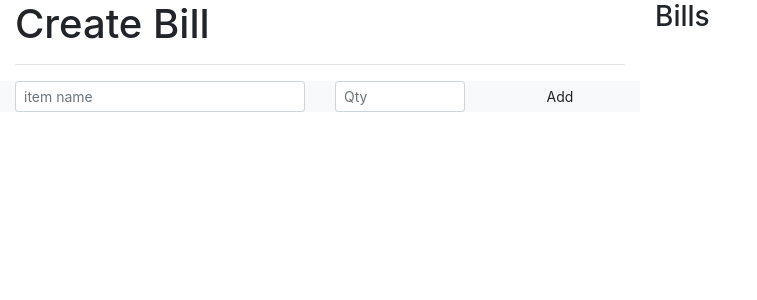
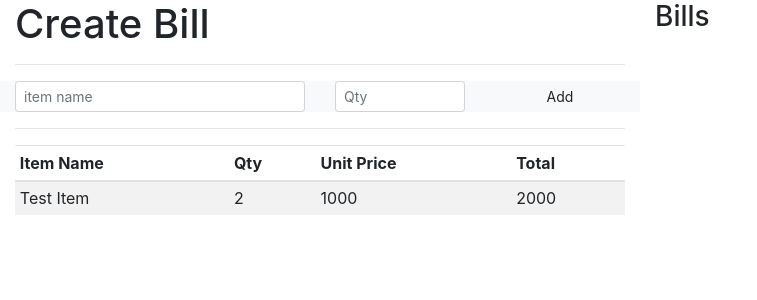
Before and after one commit to RizanMusthafa/simple-billing-app, a React (Create React App) app: page / in a window 1280 px wide. Shown: the top 300 px of the page, without its empty margins (0-757 px from the left). Built offline with nearby package versions, Linux system fonts and the light colour scheme.

Commit message:
added item list component

```diff
--- /dev/null
+++ b/src/components/CreateBill/BillItems.jsx
@@ -0,0 +1,26 @@
+import React from 'react';
+
+const BillItems = props => {
+  return (
+    <table className="table table-sm table-striped">
+      <thead>
+        <tr>
+          <th>Item Name</th>
+          <th>Qty</th>
+          <th>Unit Price</th>
+          <th>Total</th>
+        </tr>
+      </thead>
+      <tbody>
+        <tr>
+          <td>Test Item</td>
+          <td>2</td>
+          <td>1000</td>
+          <td>2000</td>
+        </tr>
+      </tbody>
+    </table>
+  );
+};
+
+export default BillItems;
--- a/src/components/CreateBill/index.jsx
+++ b/src/components/CreateBill/index.jsx
@@ -1,5 +1,6 @@
 import React from 'react';
 import BillForm from './BillForm';
+import BillItems from './BillItems';
 
 class CreateBill extends React.Component {
   render() {
@@ -8,6 +9,8 @@ class CreateBill extends React.Component {
         <h1>Create Bill</h1>
         <hr />
         <BillForm />
+        <hr />
+        <BillItems />
       </React.Fragment>
     );
   }
```
